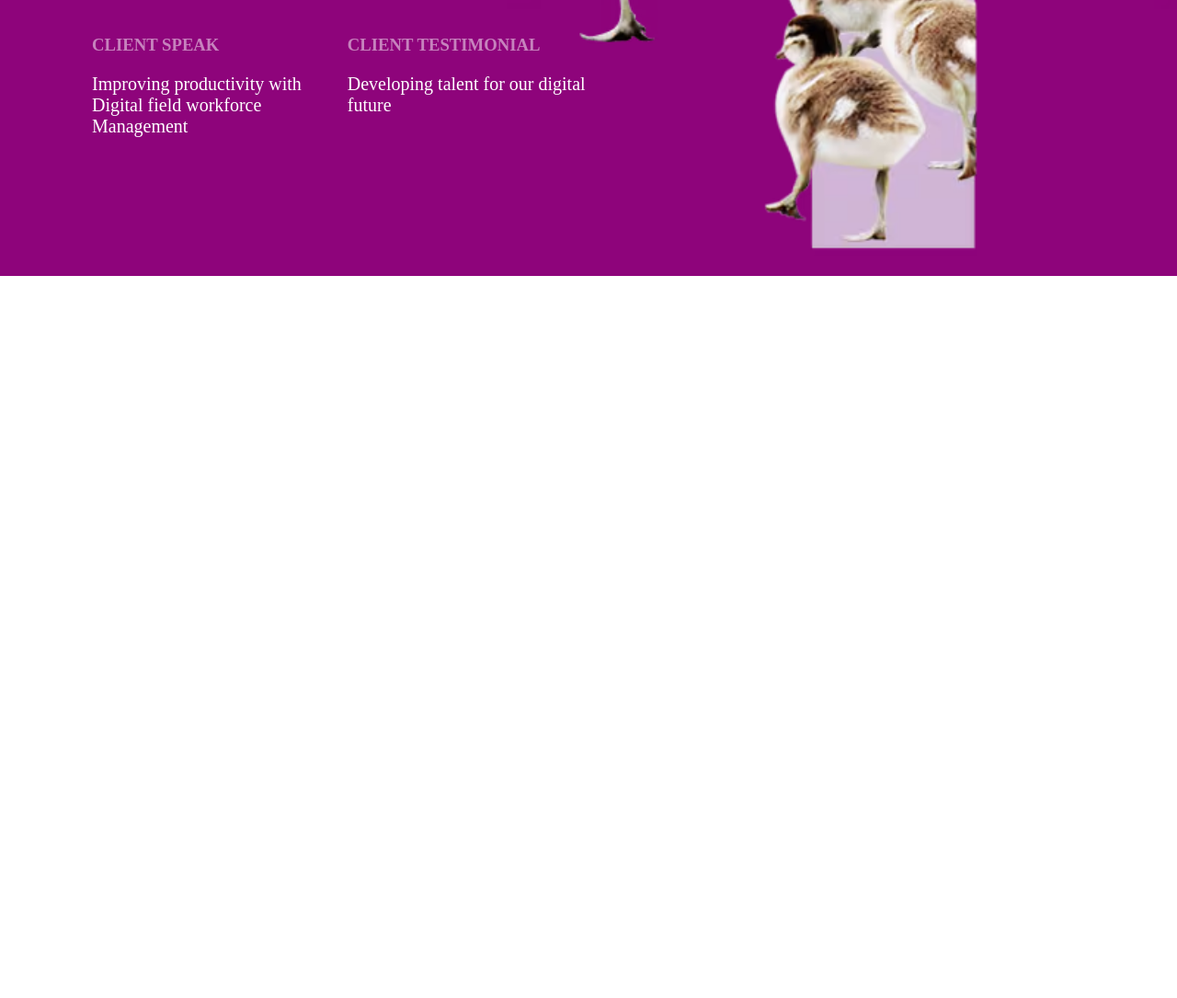
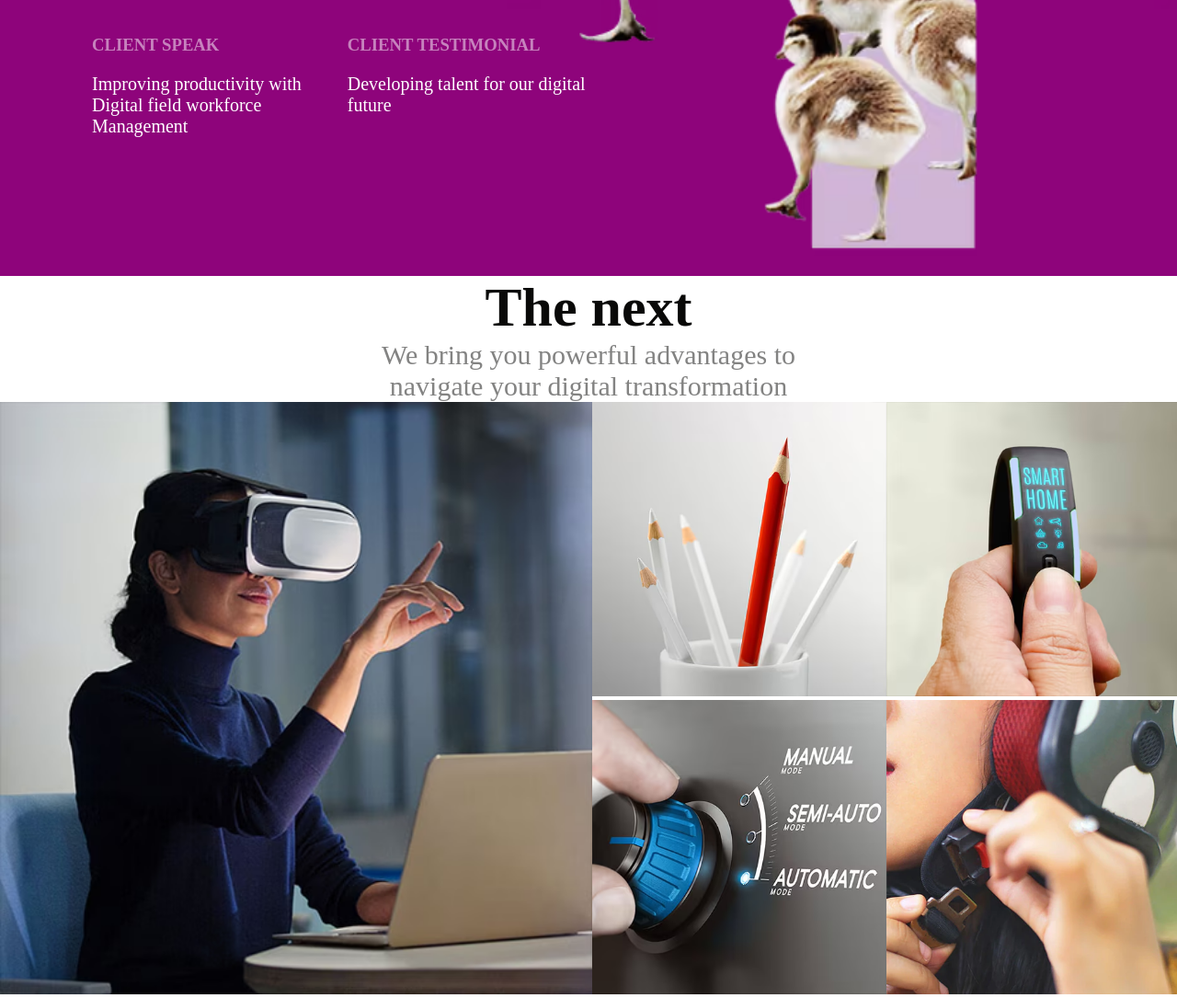
Before and after one commit to Akshay9522-cell/Infosys, a plain HTML site: page index.html in a window 1280 px wide. Shown: the part 2900-3985 px from the top of the page at 92% size. Before the commit the page ends 3200 px from the top, so only its background shows below. Drawn offline with Linux system fonts and the light colour scheme.

Commit message:
third section

```diff
--- a/index.html
+++ b/index.html
@@ -111,5 +111,25 @@
             </ul>
           </div>
        </section>
+
+       <section class="secfive">
+             <div class="next">
+                <h2>The next</h2>
+                <h4>We bring you powerful advantages to</h4>
+                <h4>navigate your digital transformation</h4>
+             </div>
+
+           <div class="sec5">
+              <div class="left5">
+                <img src="/images/sec5.1.avif" alt="" width="644px">
+              </div>
+              <div class="right5">
+                   <div ><img src="/images/sec5.2.avif" alt="" width="320px"></div>
+                   <div><img src="/images/sec5.3.avif" alt="" width="320px"></div>
+                   <div><img src="/images/sec5.4.avif" alt="" width="320px"></div>
+                   <div><img src="/images/sec5.5.webp" alt="" width="320px"></div>
+              </div>
+              </div>
+       </section>
 </body>
 </html>
--- a/index.scss
+++ b/index.scss
@@ -168,6 +168,49 @@ nav h1{
 
 }
 
+// section 5
+
+.secfive{
+    .next{
+        display: flex;
+        flex-direction: column;
+        align-items: center;
+        color: #090908;
+        h2{
+            font-size: 60px;
+        }
+        h4{
+            font-size: 30px;
+            font-weight: 300;
+            opacity: .5;
+        }
+    }
+}
+
+.sec5{
+    display: grid;
+    grid-template-columns: 1fr 1fr;
+
+    .left5{
+        &:hover{
+            scale: 110%;
+        }
+    }
+
+    .right5{
+        display: grid;
+        grid-template-columns: 1fr 1fr;
+
+        img{
+               &:hover{
+            transform: scale(.2)
+        }
+        }
+    }
+
+
+}
+
 // media uery tablet
 
 @media screen and (max-width:786px){
@@ -184,4 +227,7 @@ nav h1{
         }
 
     }
+    .sec5{
+        grid-template-columns: 1fr;
+    }
 }
```
Also changed, not shown: index.css, 1 other file.
